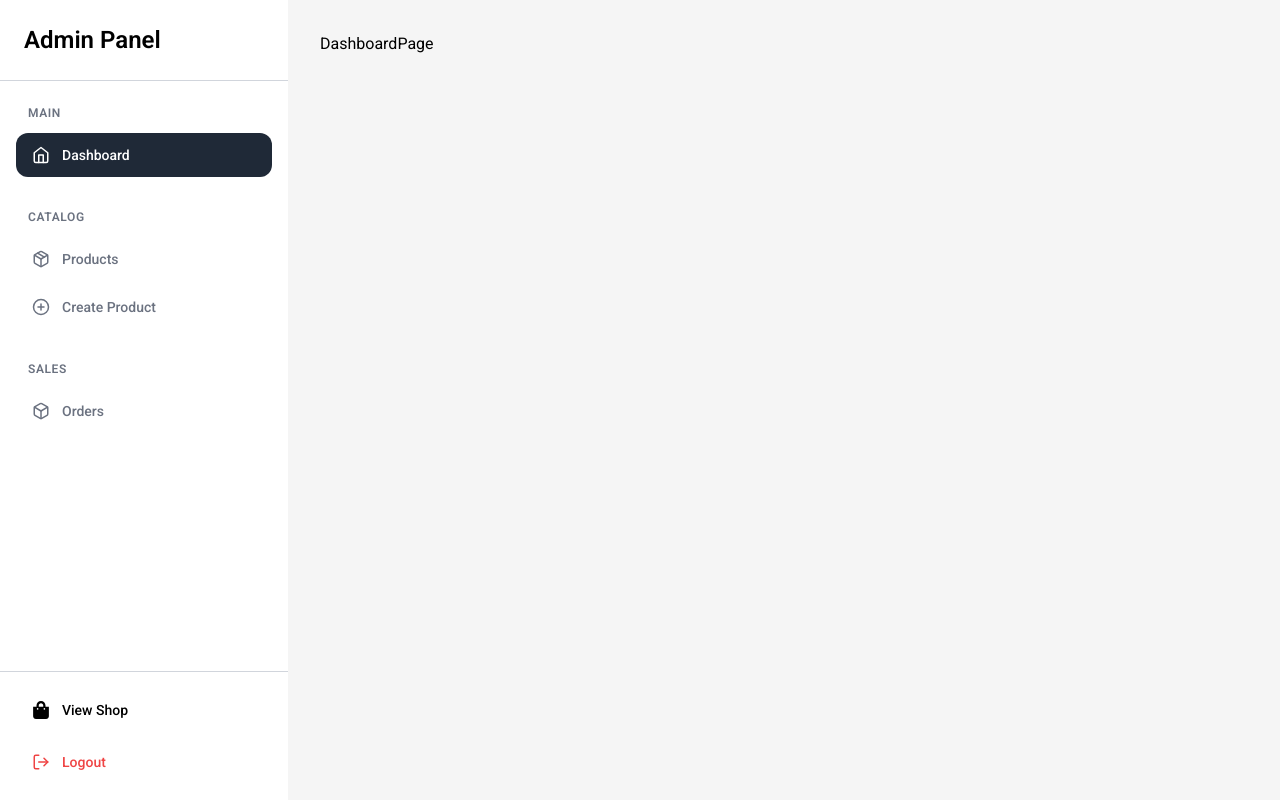
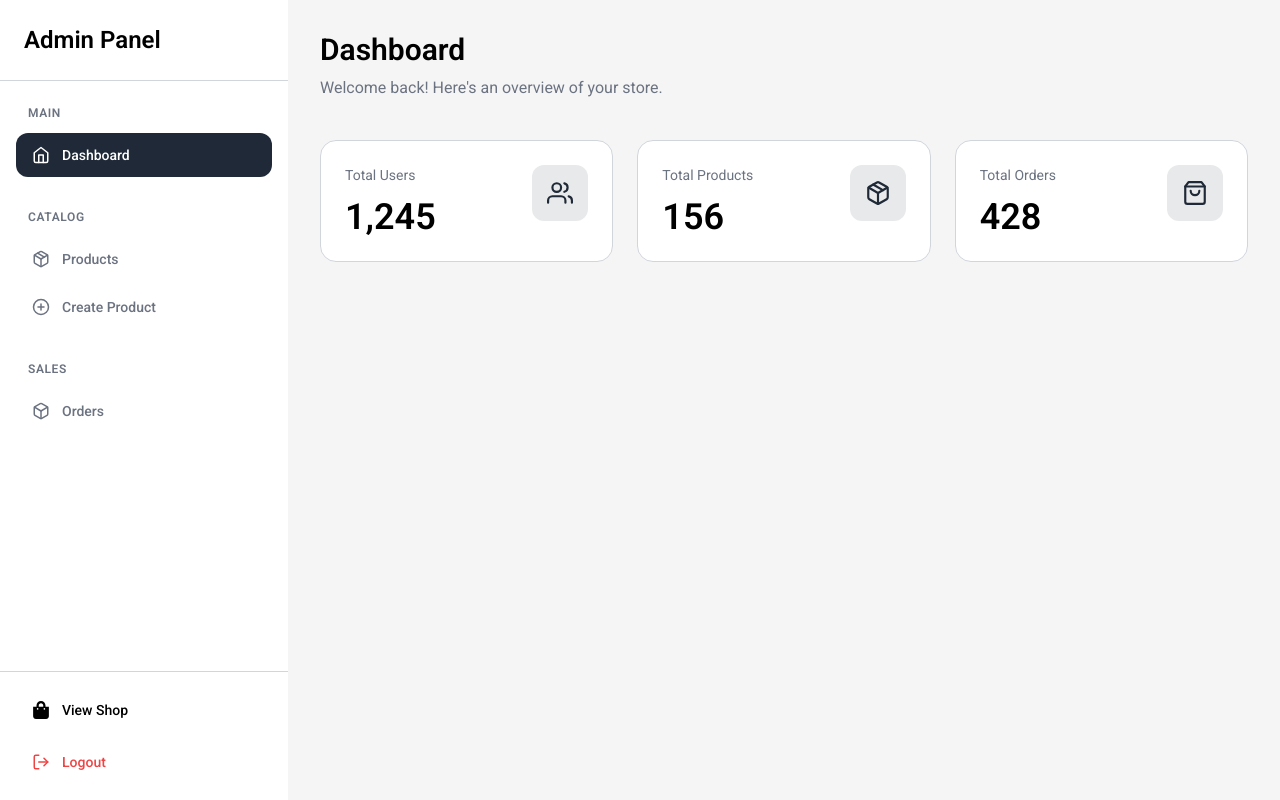
Before and after one commit to creativeloc/nextjs-estore2026, a Next.js app: page /admin in a window 1280 px wide. Built offline with nearby package versions, Linux system fonts and the light colour scheme.

Commit message:
created admin dashboard stats

```diff
--- a/src/app/admin/page.tsx
+++ b/src/app/admin/page.tsx
@@ -1,3 +1,58 @@
+import { FiPackage, FiShoppingBag, FiUsers } from "react-icons/fi"
+
+const stats = [
+  {
+    title: "Total Users",
+    value: "1,245",
+    icon: FiUsers
+  },
+  {
+    title: "Total Products",
+    value: "156",
+    icon: FiPackage
+  },
+  {
+    title: "Total Orders",
+    value: "428",
+    icon: FiShoppingBag
+  }
+]
+
 export default function DashboardPage() {
-  return <div>DashboardPage</div>
+  return (
+    <section>
+      <div>
+        <h2 className="text-3xl font-semibold">Dashboard</h2>
+
+        <p className="mt-2 text-muted-foreground">
+          Welcome back! Here's an overview of your store.
+        </p>
+      </div>
+
+      <div className="mt-10 grid gap-6 sm:grid-cols-2 xl:grid-cols-3">
+        {stats.map((stat) => {
+          const Icon = stat.icon
+
+          return (
+            <div
+              key={stat.title}
+              className="rounded-2xl border border-border bg-background p-6 transition hover:border-primary/40 hover:shadow-sm"
+            >
+              <div className="flex items-start justify-between">
+                <div>
+                  <p className="text-sm text-muted-foreground">{stat.title}</p>
+
+                  <h3 className="mt-3 text-4xl font-semibold">{stat.value}</h3>
+                </div>
+
+                <div className="flex h-14 w-14 items-center justify-center rounded-xl bg-primary/10 text-primary ">
+                  <Icon size={26} />
+                </div>
+              </div>
+            </div>
+          )
+        })}
+      </div>
+    </section>
+  )
 }
```
